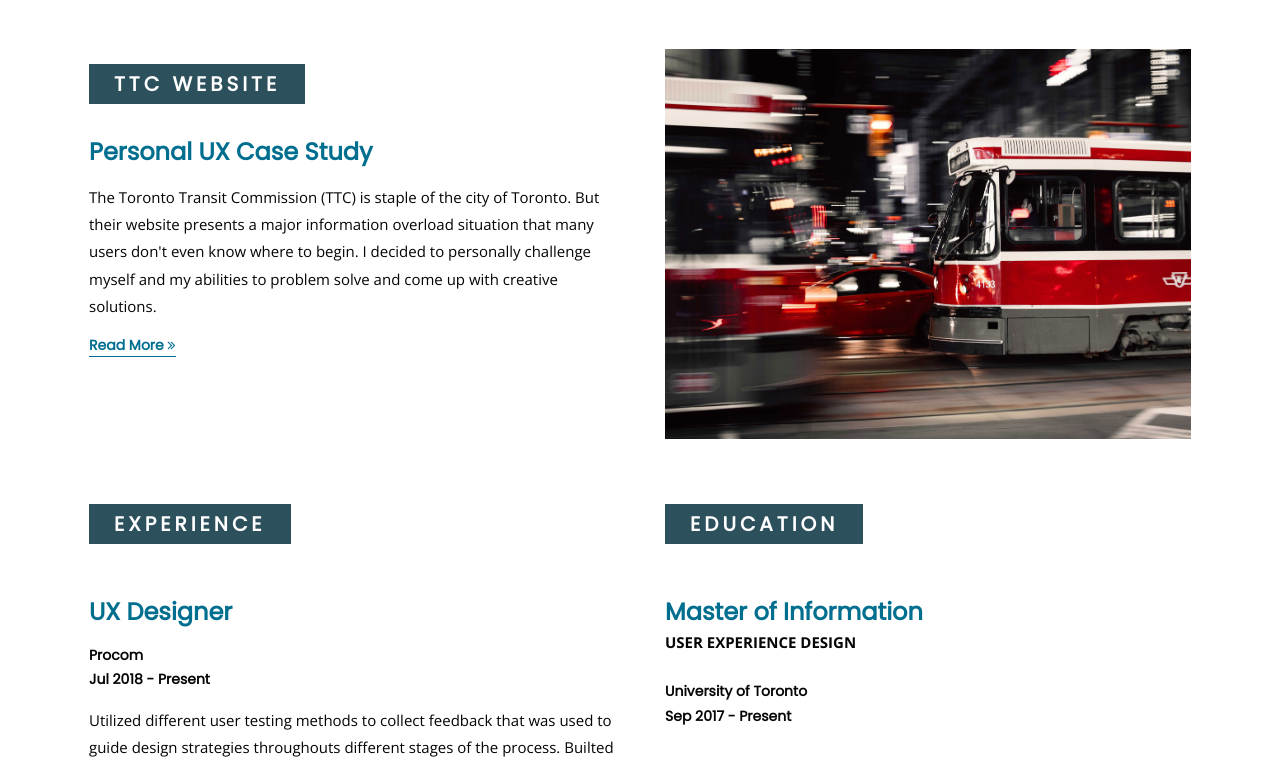
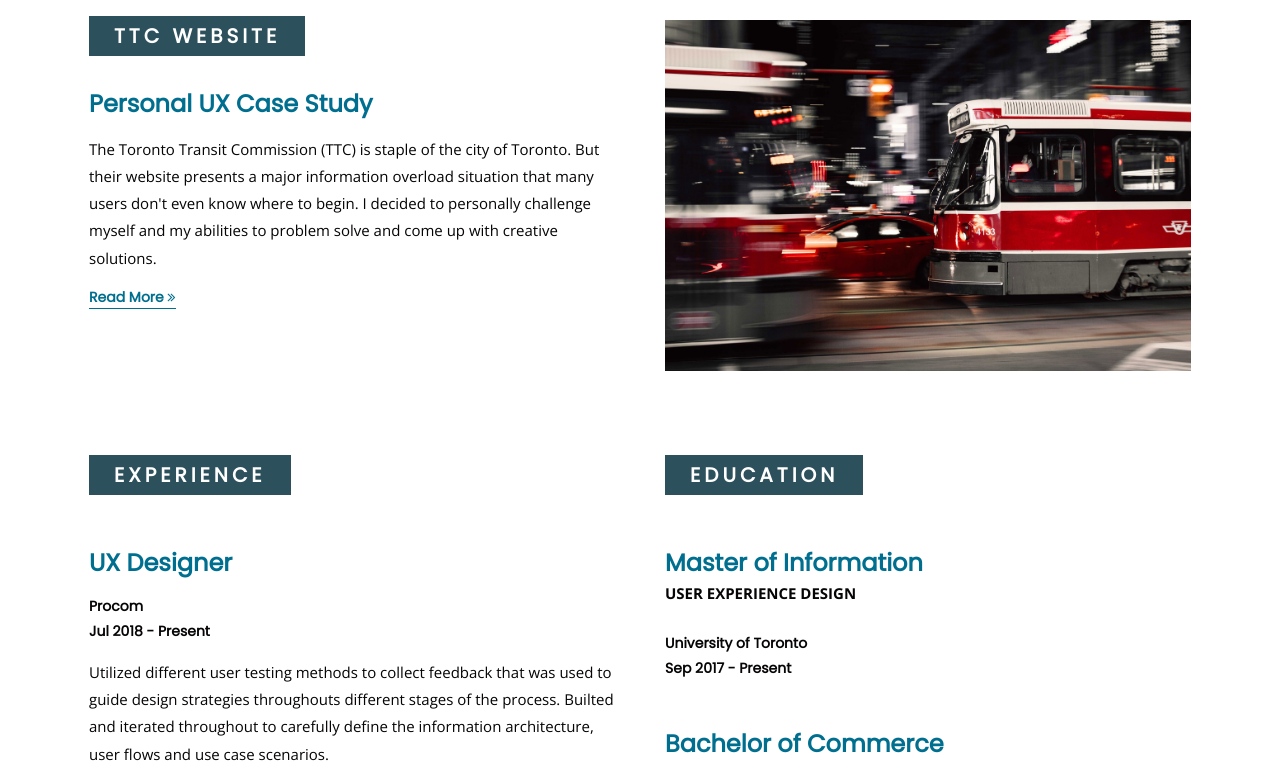
Before and after one commit to priswongys/priswongys.github.io, a PHP site: page / in a window 1280 px wide. Shown: the part 1538-2301 px from the top of the page. Run offline with PHP 8.4, Linux system fonts and the light colour scheme.

Commit message:
images changed to contain

```diff
--- a/index.html
+++ b/index.html
@@ -68,7 +68,7 @@
 			</div>
 
 			<div class="column">
-				<img src="https://uploads-ssl.webflow.com/5e135dbe5aa39818a80dc50d/5fee3bcf62e74a3a0fb5422b_Screenshot_2020-12-31%20Home%20Campfire%20Diaries-p-500.jpeg" alt='pic'>
+				<img src="styles/campfirediaries.jpg" alt='pic'>
 			</div>
 
 			<div class="column">
--- a/styles/styles.css
+++ b/styles/styles.css
@@ -233,7 +233,7 @@ main a, .interests a, .sideprojects a, footer a {
 	width:100%;
 	height: 100%;
 	margin-top: 35px;
-	object-fit: fill;
+	object-fit: contain;
 }
 
 .description-right {
```
Also changed, not shown: styles/campfirediaries.jpg (added).
